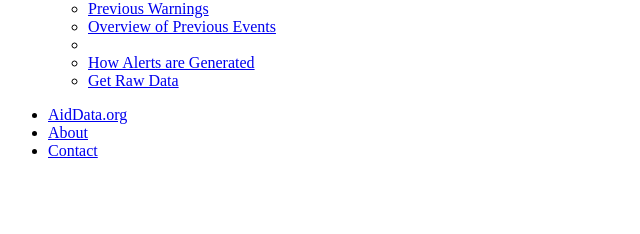
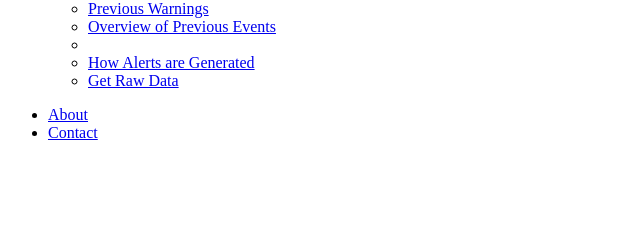
Before and after one commit to MirandaLv/DVT, a PHP site: page /nav.php in a window 1280 px wide. Shown: the part 892-1126 px from the top of the page, without its empty margins (0-640 px from the left). After the commit the page ends 1032 px from the top, so only its background shows below. Run offline with PHP 8.4, Linux system fonts and the light colour scheme.

Commit message:
Update nav bar.

```diff
--- a/nav.php
+++ b/nav.php
@@ -122,7 +122,6 @@
 
       </ul>
       <ul class="nav navbar-nav navbar-right">
-        <li><a href="http://aiddata.org">AidData.org</a></li>
         <li><a href="#">About</a></li>
         <li id="temp_reset"><a href="#">Contact</a></li>
       </ul>
```
